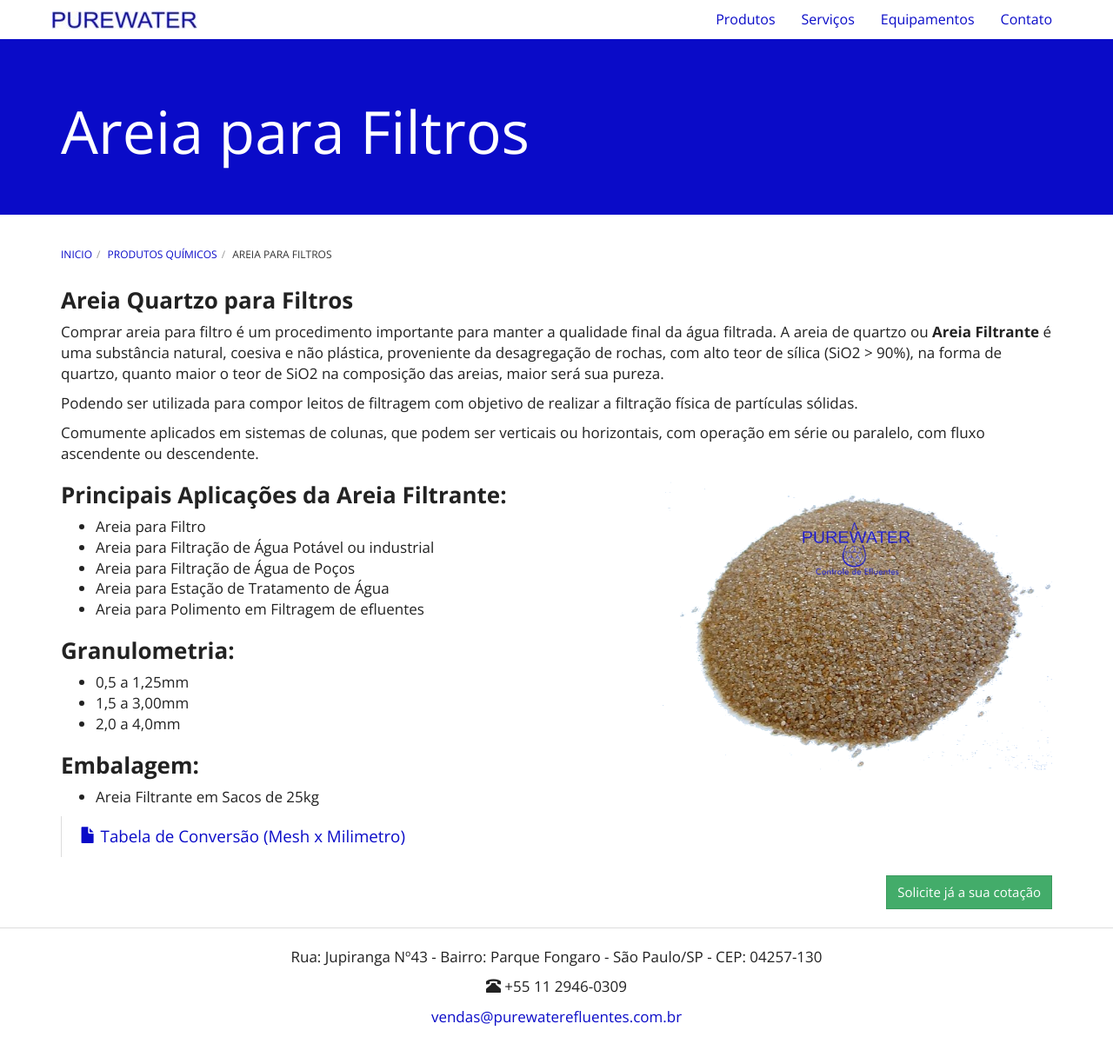
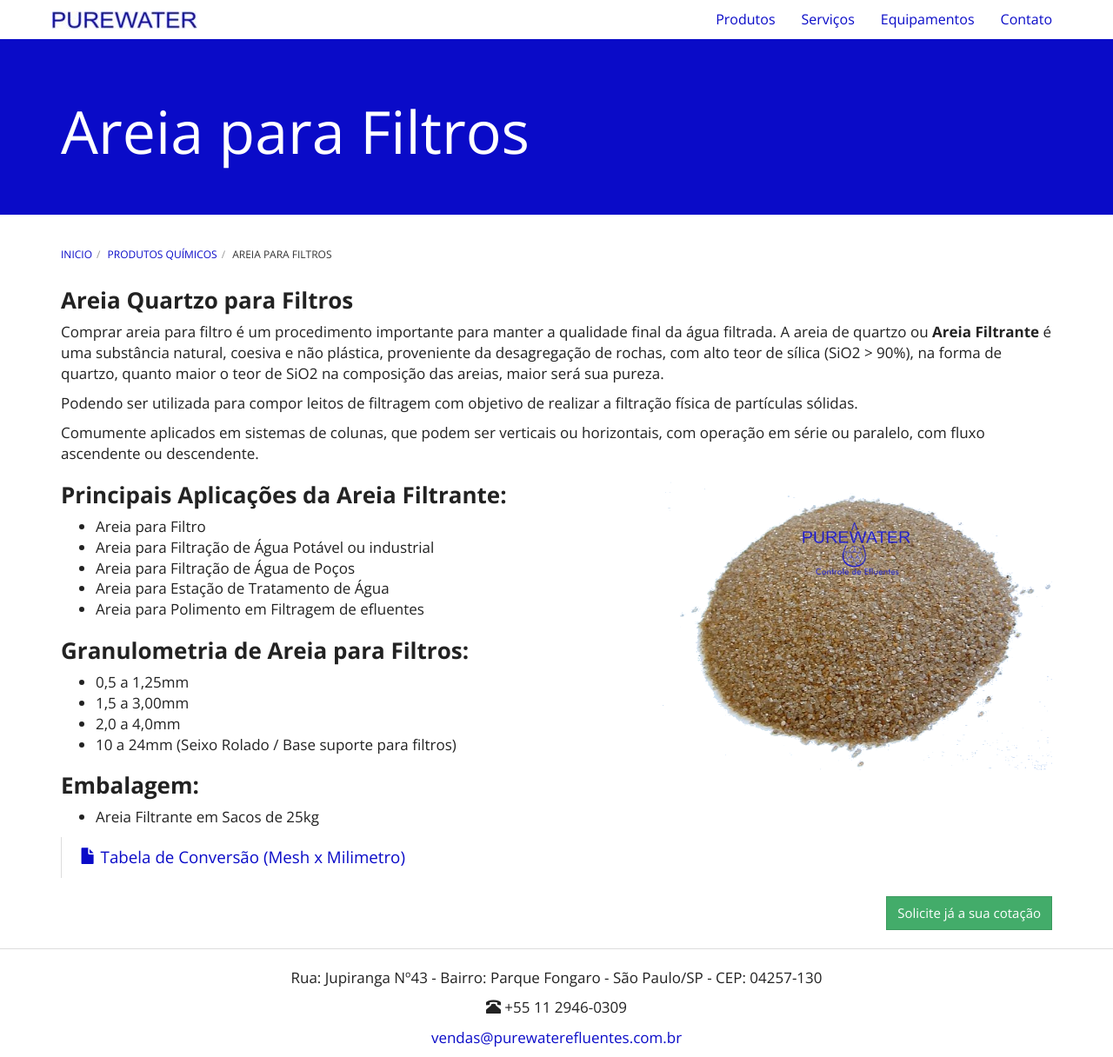
Before and after one commit to purewaterefluentes/purewaterefluentes.github.io, a Jekyll site: the page built from produtos/areia-para-filtros.md, in a window 1280 px wide and 1216 px high. Shown: the whole window at 87% size. Built offline with Jekyll 4.4.1, drawn with Linux system fonts in a browser that asks for light colours; nearby versions of some CDN libraries; library files that are not in the unit come from our copies.

Commit message:
Update areia-para-filtros.md

```diff
--- a/produtos/areia-para-filtros.md
+++ b/produtos/areia-para-filtros.md
@@ -26,11 +26,12 @@
 - Areia para Polimento em Filtragem de efluentes
 
 
-### **Granulometria:**
+### **Granulometria de Areia para Filtros:**
 
 - 0,5 a 1,25mm
 - 1,5 a 3,00mm
 - 2,0 a 4,0mm
+- 10 a 24mm (Seixo Rolado / Base suporte para filtros)
 
 ### **Embalagem:**
 
```
